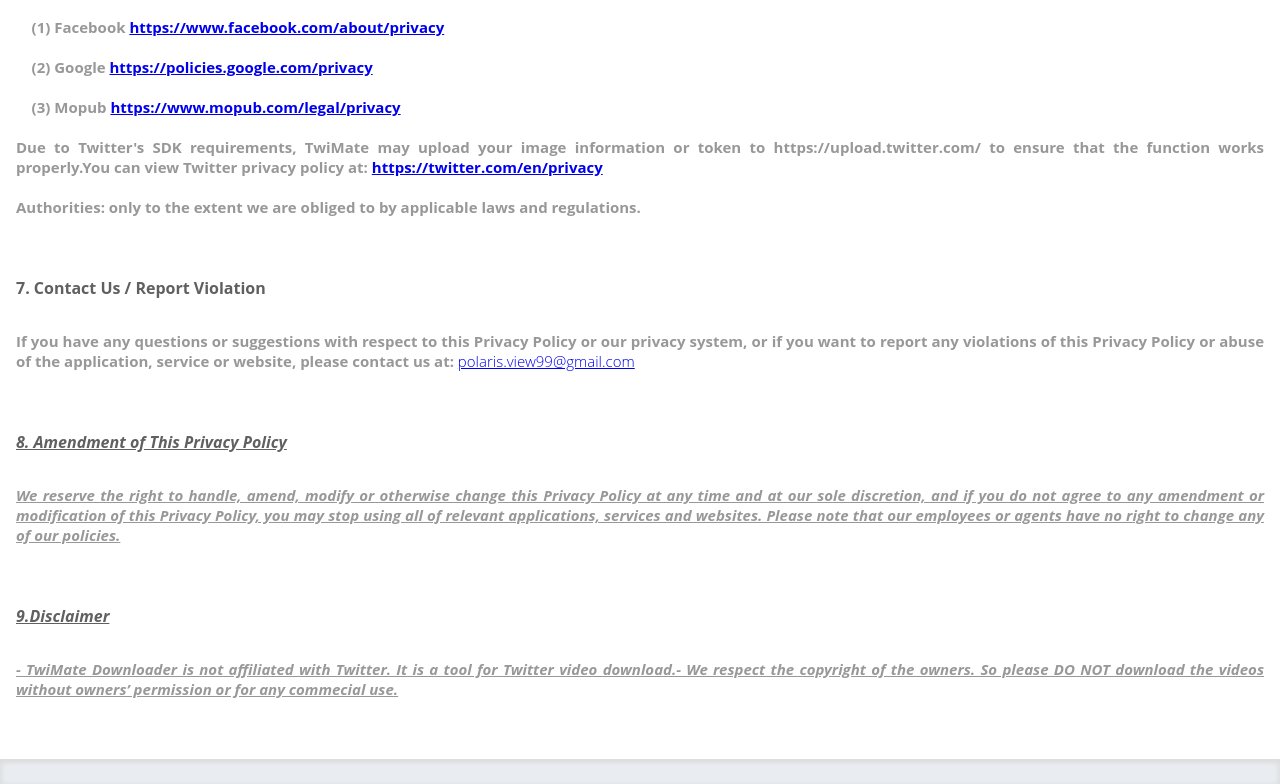
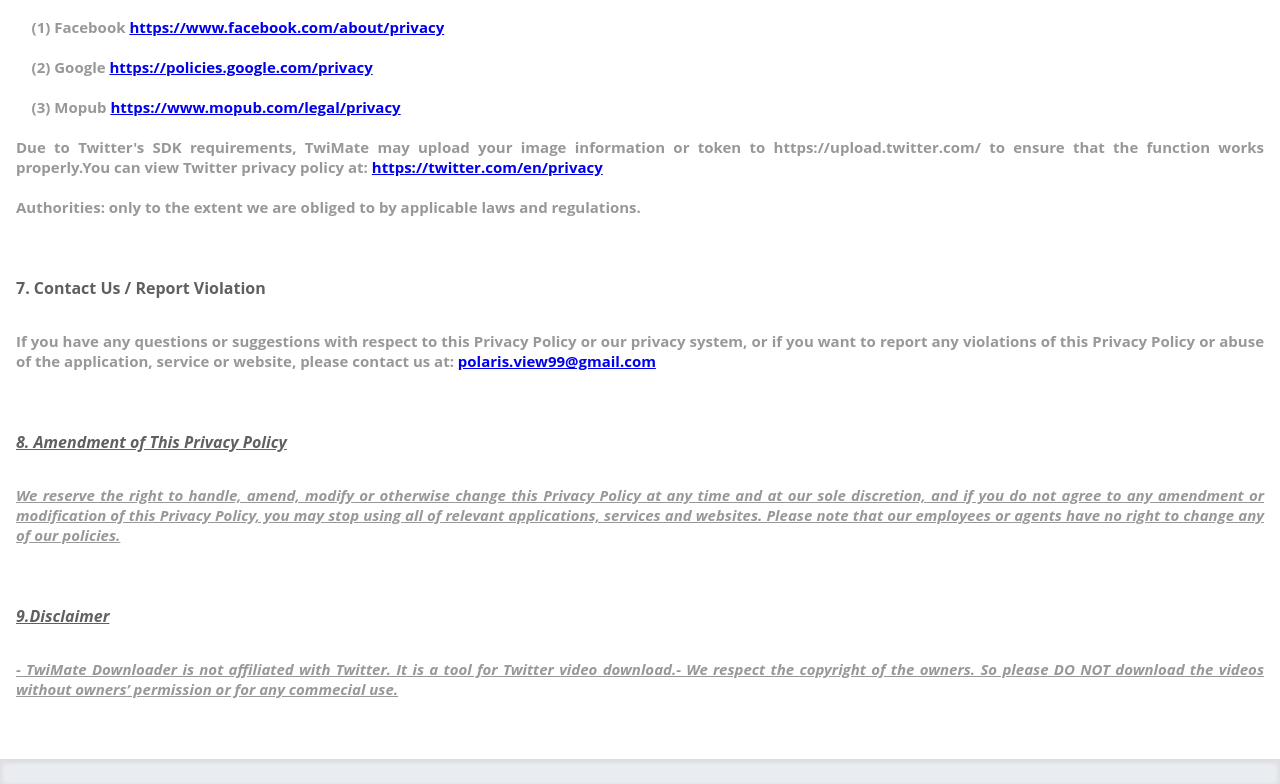
Before and after one commit to nemelessCode/twitter-policy, a plain HTML site: page index.html in a window 1280 px wide. Shown: the part 1882-2666 px from the top of the page. Drawn offline with Linux system fonts and the light colour scheme.

Commit message:
TP: 超链接加粗

```diff
--- a/index.html
+++ b/index.html
@@ -107,7 +107,7 @@
 		<div class="p">
 			<div class="h">7. Contact Us / Report Violation</div>
 			<br>
-			<b>If you have any questions or suggestions with respect to this Privacy Policy or our privacy system, or if you want to report any violations of this Privacy Policy or abuse of the application, service or website, please contact us at:</b> <a href="polaris.view99@gmail.com">polaris.view99@gmail.com</a>
+			<b>If you have any questions or suggestions with respect to this Privacy Policy or our privacy system, or if you want to report any violations of this Privacy Policy or abuse of the application, service or website, please contact us at: <a href="polaris.view99@gmail.com">polaris.view99@gmail.com</a></b>
 		</div>
 
 		<div class="p">
```
